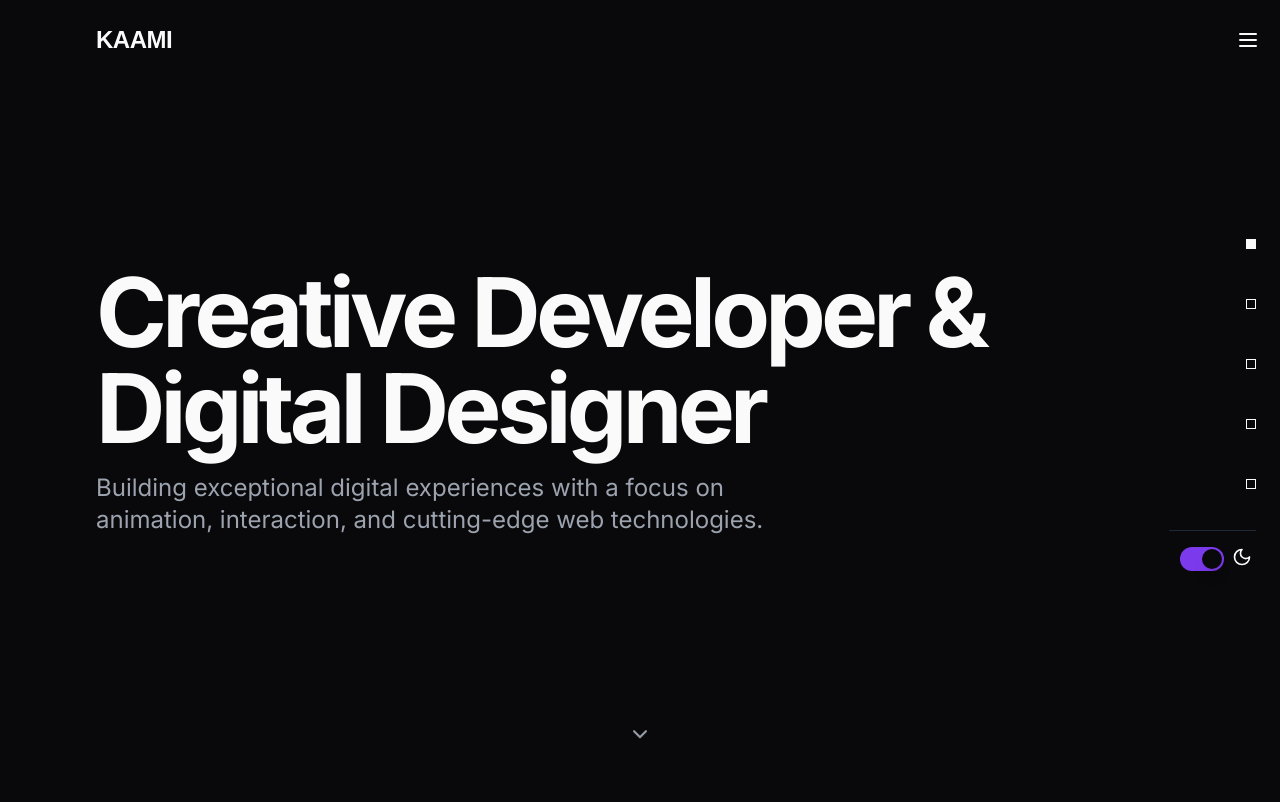
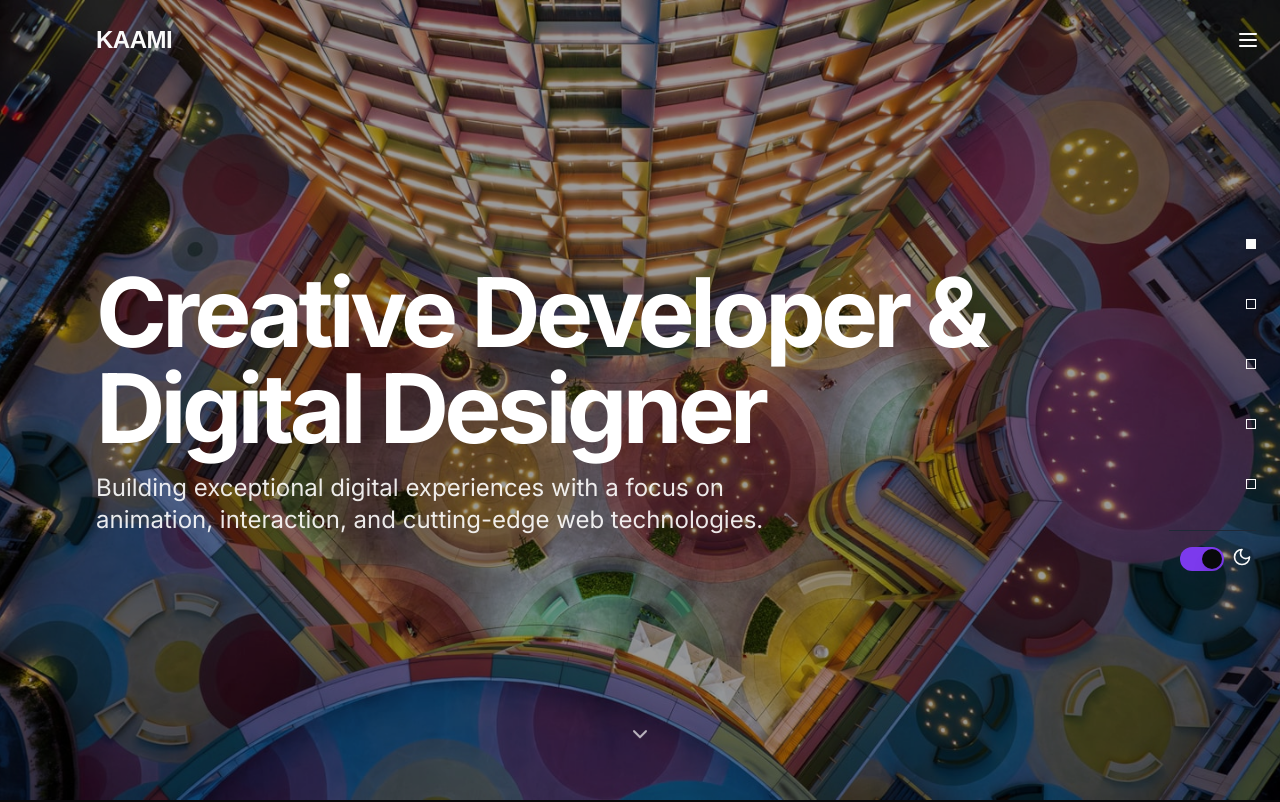
Before and after one commit to ibramfy/kaami-studio, a Next.js app: page / in a window 1280 px wide. Shown: the top 802 px of the page. Built offline with nearby package versions, Linux system fonts and the light colour scheme.

Commit message:
feat: add vibrant architectural background and entrance animations
Update hero section with modern colorful image and entrance animations.

Co-authored-by: null <201113125+ibramfy@users.noreply.github.com>

```diff
--- a/app/page.tsx
+++ b/app/page.tsx
@@ -47,20 +47,35 @@ export default async function Home() {
       <Navbar />
 
       {/* Hero Section */}
-      <section id="home" className="h-screen flex flex-col justify-center relative px-2 sm:px-6 md:px-12 lg:px-24">
-        <div className="max-w-5xl">
-          <h1 className="text-4xl sm:text-5xl md:text-7xl lg:text-8xl font-bold tracking-tighter mb-4">
+      <section
+        id="home"
+        className="h-screen flex flex-col justify-center relative px-2 sm:px-6 md:px-12 lg:px-24 overflow-hidden"
+      >
+        {/* Background Image with Animation */}
+        <div
+          className="absolute inset-0 bg-cover bg-center bg-no-repeat animate-in fade-in zoom-in duration-1000"
+          style={{
+            backgroundImage: "url('/images/herosection.jpg')",
+          }}
+        >
+          {/* Overlay untuk memastikan teks tetap terbaca */}
+          <div className="absolute inset-0 bg-black/40"></div>
+        </div>
+
+        {/* Content */}
+        <div className="relative z-10 max-w-5xl">
+          <h1 className="text-4xl sm:text-5xl md:text-7xl lg:text-8xl font-bold tracking-tighter mb-4 text-white animate-in slide-in-from-bottom duration-1000 delay-300">
             Creative Developer & Digital Designer
           </h1>
-          <p className="text-lg sm:text-xl md:text-2xl text-muted-foreground max-w-2xl">
+          <p className="text-lg sm:text-xl md:text-2xl text-white/90 max-w-2xl animate-in slide-in-from-bottom duration-1000 delay-500">
             Building exceptional digital experiences with a focus on animation, interaction, and cutting-edge web
             technologies.
           </p>
         </div>
 
-        <div className="absolute bottom-12 left-0 right-0 flex justify-center">
+        <div className="absolute bottom-12 left-0 right-0 flex justify-center z-10">
           <div className="animate-bounce">
-            <ChevronDown className="w-6 h-6 text-muted-foreground" />
+            <ChevronDown className="w-6 h-6 text-white/70" />
           </div>
         </div>
       </section>
```
Also changed, not shown: public/images/herosection.jpg (added), 1 other file (tests, documents, lock files or other folders).
